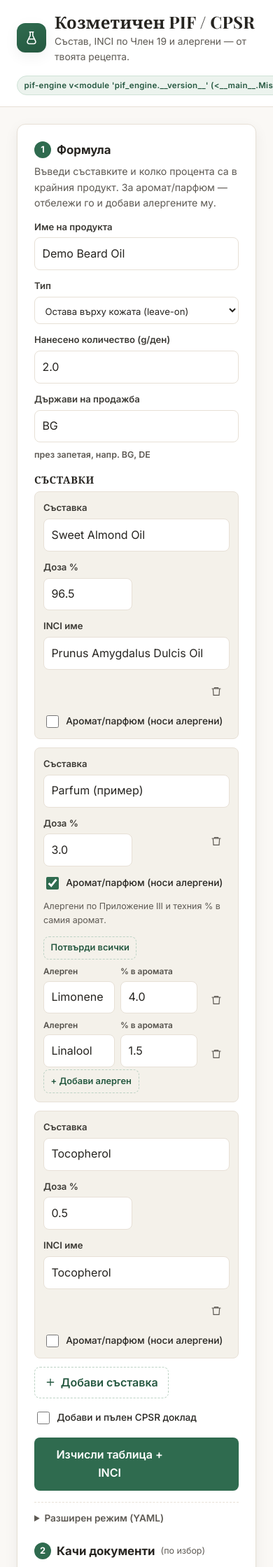
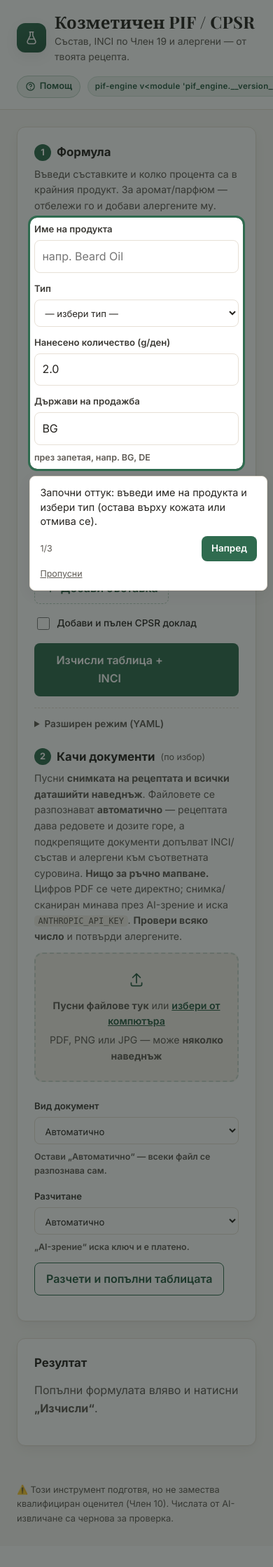
Before and after one commit to puloxtor/cosmetic-pif-ux, a FastAPI app: page / in a window 390 px wide; the page is wider, and only the part inside the window is pictured. Shown: the top 2239 px of that part at 70% size. After the commit the page ends 2177 px from the top of that part, so only its background shows below. Run offline with FastAPI, Linux system fonts and the light colour scheme.

Commit message:
Clean first-run: no demo data, conscious type choice, step-tooltip onboarding
New sessions no longer preload demo data and no longer pre-select a product type,
so users start from a clean slate and consciously choose leave-on/rinse-off (which
sets the allergen threshold). Adds a short, skippable, reopenable Bulgarian tour and
gentle guidance through the flow.

- Remove demo data: drop the DEMO rows + their seeding, the "Demo Beard Oil" name,
  and the sample YAML in the advanced box; empty #ingredients shows a hint instead.
  SAMPLE_FORMULA stays as a test constant but is no longer rendered.
- Type required: #p-type gets a disabled "— избери тип —" placeholder; the compute
  gate blocks (with a toast) until a type is chosen; buildYaml drops the leave-on
  default. Advanced mode also blocks on an empty YAML box.
- Step-tooltip onboarding (vanilla): spotlight + tooltip over the name/type fields,
  the upload zone, and the Изчисли button; Напред/Назад/Готово/Пропусни, Esc to skip.
  Shows once (localStorage), reopenable via a new header „Помощ“ button.
- After extraction: scroll to + briefly pulse the Изчисли button with a prompt.
- After compute: auto-scroll to the results (htmx:afterSwap) — helps on mobile.
- Tests: clean-first-run page assertions; jsdom empty-state check. 46 py + 5 jsdom green.

https://claude.ai/code/session_01MwfAaY4Pnat1x82M6pVHmL

```diff
--- a/app/main.py
+++ b/app/main.py
@@ -75,7 +75,6 @@ claims:
 def index(request: Request):
     return templates.TemplateResponse(request, "index.html", {
         "engine_version": engine.ENGINE_VERSION,
-        "sample": SAMPLE_FORMULA,
         "asset_version": ASSET_VERSION,
     })
 
--- a/app/static/app.js
+++ b/app/static/app.js
@@ -6,14 +6,6 @@
   "use strict";
 
   var SVG_TRASH = '<svg viewBox="0 0 24 24" width="16" height="16" fill="none" stroke="currentColor" stroke-width="1.8" stroke-linecap="round" stroke-linejoin="round" aria-hidden="true"><path d="M3 6h18M8 6V4h8v2M19 6l-1 14H6L5 6"/></svg>';
-
-  // Демо продукт (същият като примерната формула) — за да не е празно при старт.
-  var DEMO = [
-    { name: "Sweet Almond Oil", dose: "96.5", inci: "Prunus Amygdalus Dulcis Oil", fragrance: false, allergens: [] },
-    { name: "Parfum (пример)", dose: "3.0", inci: "", fragrance: true,
-      allergens: [{ name: "Limonene", pct: "4.0" }, { name: "Linalool", pct: "1.5" }] },
-    { name: "Tocopherol", dose: "0.5", inci: "Tocopherol", fragrance: false, allergens: [] }
-  ];
 
   function el(tag, attrs, html) {
     var n = document.createElement(tag);
@@ -149,7 +141,7 @@
     }
 
     var del = el("button", { type: "button", class: "icon-btn row-del", "aria-label": "Премахни съставката" }, SVG_TRASH);
-    del.addEventListener("click", function () { card.remove(); });
+    del.addEventListener("click", function () { card.remove(); syncEmptyState(); });
     card.appendChild(del);
 
     // Аромат-секция (прогресивно разкриване) — само за не-богати редове.
@@ -196,7 +188,22 @@
     if (!box) return null;
     var card = ingredientCard(data);
     box.appendChild(card);
+    syncEmptyState();
     return card;
+  }
+
+  // Подсказка в празния списък със съставки (стартът вече е без демо данни).
+  function syncEmptyState() {
+    var box = document.getElementById("ingredients");
+    if (!box) return;
+    var has = !!box.querySelector(".ingredient");
+    var hint = box.querySelector(".ingredients-empty");
+    if (!has && !hint) {
+      box.appendChild(el("p", { class: "ingredients-empty" },
+        "Все още няма съставки — качи рецептата по-долу или натисни „Добави съставка“."));
+    } else if (has && hint) {
+      hint.remove();
+    }
   }
 
   // --- карантина на ИЗВЛЕЧЕНИ СТОЙНОСТИ (Член 10: човек потвърждава всяка) ---
@@ -277,7 +284,7 @@
 
   function buildYaml() {
     var name = document.getElementById("p-name").value || "Продукт";
-    var type = document.getElementById("p-type").value || "leave-on";
+    var type = document.getElementById("p-type").value;   // гарантирано избран от гейта
     var amount = num(document.getElementById("p-amount").value, 1.0);
     var countries = (document.getElementById("p-countries").value || "BG")
       .split(",").map(function (c) { return c.trim(); }).filter(Boolean);
@@ -621,6 +628,7 @@
 
   // Финал: маркирай редовете без INCI, покажи флаговете и фокусирай първата празна доза.
   function finishConsolidation(flags, usableCount) {
+    syncEmptyState();
     document.querySelectorAll("#ingredients .ingredient").forEach(syncIncomplete);
     var incompletes = document.querySelectorAll("#ingredients .ingredient.incomplete").length;
     if (incompletes)
@@ -686,9 +694,7 @@
 
   // --- инициализация ---
   document.addEventListener("DOMContentLoaded", function () {
-    var box = document.getElementById("ingredients");
-    // DEMO се пропуска под тест (виж window.__PIF_TEST__), за да е детерминистично.
-    if (box && !window.__PIF_TEST__) DEMO.forEach(function (d) { box.appendChild(ingredientCard(d)); });
+    syncEmptyState();   // празен старт (без демо данни) → подсказка в списъка
 
     var add = document.getElementById("add-ingredient");
     if (add) add.addEventListener("click", function () {
@@ -696,6 +702,9 @@
       var inp = card && card.querySelector(".ing-name");
       if (inp) inp.focus();
     });
+
+    var help = document.getElementById("help-btn");
+    if (help) help.addEventListener("click", startTour);
   });
 
   // махане на „invalid“ щом потребителят започне да пише доза;
@@ -825,9 +834,14 @@
         return consolidateExtract();   // авто: рецепта → редове + AI съпоставяне на документите
       })
       .then(function () {
-        // показваме попълнената ТАБЛИЦА (горе), а не само прегледа на файловете
-        var ing = document.getElementById("ingredients");
-        if (ing) ing.scrollIntoView({ behavior: "smooth", block: "start" });
+        // насочваме към бутона „Изчисли“ — плъзване + кратък акцент + подсказка
+        var btn = document.querySelector('#formula-form button[type="submit"]');
+        if (btn) {
+          btn.scrollIntoView({ behavior: "smooth", block: "center" });
+          btn.classList.add("cta-pulse");
+          setTimeout(function () { btn.classList.remove("cta-pulse"); }, 6000);
+        }
+        toast("Прегледай таблицата и натисни „Изчисли таблица + INCI“");
       })
       .catch(function (err) {
         if (draft) draft.innerHTML = '<div class="alarms err-box" role="alert">' +
@@ -868,12 +882,28 @@
     if (adv && adv.open) {
       // разширен режим → праща се ръчният YAML, но иска изрично потвърждение,
       // че е прегледан (свободният текст не може да се провери ред по ред).
+      var ta = document.getElementById("yaml");
+      if (ta && !ta.value.trim()) {       // полето вече е празно по подразбиране
+        e.preventDefault();
+        toast("Въведи YAML или затвори разширения режим.");
+        ta.focus();
+        return;
+      }
       var ackY = document.getElementById("yaml-ack");
       if (!ackY || !ackY.checked) {
         e.preventDefault();
         toast("Отбележи „Прегледах този YAML ред по ред“ преди изчисление");
         if (ackY) ackY.focus();
       }
+      return;
+    }
+
+    // Тип на продукта се избира съзнателно (определя прага за алергени).
+    var typeEl = document.getElementById("p-type");
+    if (typeEl && !typeEl.value) {
+      e.preventDefault();
+      toast("Избери тип на продукта (остава върху кожата / отмива се)");
+      typeEl.focus();
       return;
     }
 
@@ -912,6 +942,93 @@
     e.detail.parameters["formula"] = y;
   });
 
+  // след изчисление: плъзни до резултата (важно на телефон — резултатът е по-долу)
+  document.body.addEventListener("htmx:afterSwap", function (e) {
+    if (e.target && e.target.id === "results")
+      e.target.scrollIntoView({ behavior: "smooth", block: "start" });
+  });
+
+  // ---------- кратко въведение със стъпкови подсказки (еднократно, с пропускане) ----------
+  var TOUR = [
+    { sel: "#formula-form .field-grid",
+      text: "Започни оттук: въведи име на продукта и избери тип (остава върху кожата или отмива се)." },
+    { sel: "#dropzone",
+      text: "Пусни снимката на рецептата и всички даташийти наведнъж — приложението ги разпознава и попълва състава автоматично." },
+    { sel: "#formula-form button[type=\"submit\"]",
+      text: "Накрая натисни „Изчисли таблица + INCI“, за да получиш таблицата и INCI списъка." }
+  ];
+  var tour = { i: 0, ring: null, tip: null, onResize: null };
+
+  function tourKey(e) { if (e.key === "Escape") tourEnd(true); }
+  function tourEnd(persist) {
+    if (tour.ring) tour.ring.remove();
+    if (tour.tip) tour.tip.remove();
+    tour.ring = tour.tip = null;
+    if (tour.onResize) { window.removeEventListener("resize", tour.onResize); tour.onResize = null; }
+    document.removeEventListener("keydown", tourKey);
+    if (persist) { try { localStorage.setItem("pif_onboarded", "1"); } catch (e) {} }
+  }
+  function tourPlace() {
+    var step = TOUR[tour.i], t = step && document.querySelector(step.sel);
+    if (!t || !tour.ring) return;
+    var r = t.getBoundingClientRect(), pad = 6;
+    var top = r.top + window.pageYOffset - pad, left = r.left + window.pageXOffset - pad;
+    tour.ring.style.top = top + "px"; tour.ring.style.left = left + "px";
+    tour.ring.style.width = (r.width + pad * 2) + "px";
+    tour.ring.style.height = (r.height + pad * 2) + "px";
+    var tip = tour.tip, vw = document.documentElement.clientWidth;
+    var below = (r.bottom + 170) < window.innerHeight;
+    var tTop = below ? (top + r.height + pad * 2 + 10) : (top - 10 - tip.offsetHeight);
+    if (tTop < window.pageYOffset + 8) tTop = window.pageYOffset + 8;
+    var tLeft = Math.min(left, window.pageXOffset + vw - tip.offsetWidth - 8);
+    if (tLeft < window.pageXOffset + 8) tLeft = window.pageXOffset + 8;
+    tip.style.top = tTop + "px"; tip.style.left = tLeft + "px";
+  }
+  function tourShow(i) {
+    if (i < 0) i = 0;
+    tour.i = i;
+    var step = TOUR[i], t = document.querySelector(step.sel);
+    if (!t) { return (i + 1 < TOUR.length) ? tourShow(i + 1) : tourEnd(true); }
+    if (!tour.ring) {
+      tour.ring = el("div", { class: "tour-ring" });
+      tour.tip = el("div", { class: "tour-tip", role: "dialog", "aria-live": "polite" });
+      document.body.appendChild(tour.ring);
+      document.body.appendChild(tour.tip);
+      tour.onResize = tourPlace;
+      window.addEventListener("resize", tour.onResize);
+      document.addEventListener("keydown", tourKey);
+    }
+    var last = i === TOUR.length - 1;
+    tour.tip.innerHTML =
+      '<p class="tour-text">' + escHtml(step.text) + "</p>" +
+      '<div class="tour-nav"><span class="tour-count">' + (i + 1) + "/" + TOUR.length + "</span>" +
+      '<span class="tour-btns">' +
+      (i > 0 ? '<button type="button" class="btn-ghost small" data-tour="back">Назад</button>' : "") +
+      '<button type="button" class="btn-primary small" data-tour="' + (last ? "done" : "next") + '">' +
+      (last ? "Готово" : "Напред") + "</button></span></div>" +
+      '<button type="button" class="tour-skip" data-tour="skip">Пропусни</button>';
+    t.scrollIntoView({ behavior: "smooth", block: "center" });
+    setTimeout(tourPlace, 350);
+  }
+  function startTour() { tourEnd(false); tourShow(0); }
+
+  document.body.addEventListener("click", function (e) {
+    var b = e.target.closest ? e.target.closest("[data-tour]") : null;
+    if (!b) return;
+    var a = b.getAttribute("data-tour");
+    if (a === "next") tourShow(tour.i + 1);
+    else if (a === "back") tourShow(tour.i - 1);
+    else tourEnd(true);                 // „Готово“ или „Пропусни“ → не показвай повече
+  });
+
+  // първо посещение → пусни въведението (след оформление); тестовете го пропускат
+  window.addEventListener("load", function () {
+    if (window.__PIF_TEST__) return;
+    var seen = "1";
+    try { seen = localStorage.getItem("pif_onboarded"); } catch (e) {}
+    if (!seen) requestAnimationFrame(function () { setTimeout(startTour, 300); });
+  });
+
   // Тестова кукичка за DOM тестове без браузър (jsdom). Активна САМО когато тестът
   // предварително зададе window.__PIF_TEST__ — в браузъра остава недокосната.
   if (typeof window !== "undefined" && window.__PIF_TEST__) {
@@ -920,7 +1037,8 @@
       consolidateExtract: consolidateExtract,
       appendIngredient: appendIngredient,
       ingredientCard: ingredientCard,
-      syncIncomplete: syncIncomplete
+      syncIncomplete: syncIncomplete,
+      syncEmptyState: syncEmptyState
     };
   }
 })();
--- a/app/static/style.css
+++ b/app/static/style.css
@@ -276,3 +276,34 @@ footer { padding:var(--s4) var(--s5); color:var(--muted); font-size:.8rem; max-w
 @media (prefers-reduced-motion:reduce){
   * { transition:none !important; animation:none !important; }
 }
+
+/* --- въведение (стъпкови подсказки), помощ, празен старт --- */
+.head-right { display:flex; align-items:center; gap:.6rem; flex:0 0 auto; }
+.help-btn { display:inline-flex; align-items:center; gap:.35rem; font-size:.8rem; font-weight:600;
+  color:var(--primary-d); background:var(--primary-soft); border:1px solid #bcd2c4;
+  border-radius:999px; padding:.3rem .7rem; cursor:pointer; }
+.help-btn:hover { background:#e2ece5; }
+
+.ingredients-empty { margin:0; padding:var(--s4); text-align:center; color:var(--muted);
+  font-size:.86rem; border:1px dashed var(--line); border-radius:var(--radius-sm);
+  background:var(--surface-2); }
+
+/* акцент върху бутона „Изчисли“ след разчитане на документите */
+@keyframes ctaPulse { 0%,100% { box-shadow:0 0 0 0 rgba(47,107,79,0); }
+  50% { box-shadow:0 0 0 6px rgba(47,107,79,.35); } }
+.cta-pulse { animation:ctaPulse 1.1s var(--ease) 0s 4; }
+
+/* стъпкови подсказки (tour) */
+.tour-ring { position:absolute; z-index:1200; border-radius:10px; pointer-events:none;
+  box-shadow:0 0 0 3px var(--primary), 0 0 0 9999px rgba(20,28,24,.55);
+  transition:top .2s var(--ease), left .2s var(--ease), width .2s var(--ease), height .2s var(--ease); }
+.tour-tip { position:absolute; z-index:1201; width:min(92vw,340px); background:var(--surface);
+  border:1px solid var(--line); border-radius:var(--radius-sm); box-shadow:var(--shadow);
+  padding:.8rem .9rem; }
+.tour-text { margin:0 0 .6rem; font-size:.9rem; line-height:1.45; color:var(--ink); }
+.tour-nav { display:flex; align-items:center; justify-content:space-between; gap:.6rem; }
+.tour-count { font-size:.78rem; color:var(--muted); }
+.tour-btns { display:flex; gap:.4rem; }
+.tour-btns .btn-ghost, .tour-btns .btn-primary { margin-top:0; }
+.tour-skip { display:block; margin:.5rem 0 0; background:none; border:none; color:var(--muted);
+  font-size:.78rem; text-decoration:underline; cursor:pointer; padding:0; }
--- a/app/templates/index.html
+++ b/app/templates/index.html
@@ -23,7 +23,13 @@
         <p class="tagline">Състав, INCI по Член 19 и алергени — от твоята рецепта.</p>
       </div>
     </div>
-    <span class="badge" title="Версия на изчислителния енджин">pif-engine v{{ engine_version }}</span>
+    <div class="head-right">
+      <button type="button" id="help-btn" class="help-btn" title="Покажи кратко въведение">
+        <svg viewBox="0 0 24 24" width="15" height="15" fill="none" stroke="currentColor" stroke-width="2" stroke-linecap="round" stroke-linejoin="round" aria-hidden="true"><circle cx="12" cy="12" r="9"/><path d="M9.1 9a3 3 0 0 1 5.8 1c0 2-3 2.5-3 2.5"/><path d="M12 17h.01"/></svg>
+        Помощ
+      </button>
+      <span class="badge" title="Версия на изчислителния енджин">pif-engine v{{ engine_version }}</span>
+    </div>
   </header>
 
   <main>
@@ -35,10 +41,11 @@
       <form id="formula-form" hx-post="/compute" hx-target="#results" hx-indicator="#spin">
         <div class="field-grid">
           <label class="field">Име на продукта
-            <input type="text" id="p-name" value="Demo Beard Oil" autocomplete="off">
+            <input type="text" id="p-name" value="" placeholder="напр. Beard Oil" autocomplete="off">
           </label>
           <label class="field">Тип
             <select id="p-type">
+              <option value="" selected disabled>— избери тип —</option>
               <option value="leave-on">Остава върху кожата (leave-on)</option>
               <option value="rinse-off">Отмива се (rinse-off)</option>
             </select>
@@ -73,7 +80,7 @@
           <summary>Разширен режим (YAML)</summary>
           <p class="field-hint">За напреднали: ако редактираш тук и оставиш това
           отворено, изпраща се този YAML вместо формата.</p>
-          <textarea name="formula" id="yaml" spellcheck="false" rows="16">{{ sample }}</textarea>
+          <textarea name="formula" id="yaml" spellcheck="false" rows="16" placeholder="# Разширен режим — въведи продуктов YAML тук"></textarea>
           <label class="inline yaml-ack"><input type="checkbox" id="yaml-ack">
           Прегледах този YAML ред по ред</label>
         </details>
```
Also changed, not shown: tests/app.consolidate.test.mjs (+11 -0 lines), tests/test_app.py (+12 -0 lines).
